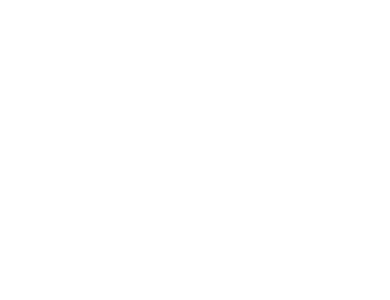
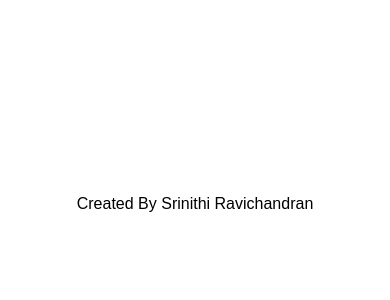
Before and after one commit to srinithi19/react-portfolio, a React (Create React App) app in the folder portfolio/: page / in a window 390 px wide. Shown: the top 300 px of the page. Built offline with nearby package versions, Linux system fonts and the light colour scheme.

Commit message:
implement footer

```diff
--- a/portfolio/src/App.js
+++ b/portfolio/src/App.js
@@ -5,7 +5,7 @@
 //import Skills from './components/Skills/Skills'
 // import ScrollToTop from './components/ScrollToTop/ScrollToTop'
 // import Contact from './components/Contact/Contact'
-// import Footer from './components/Footer/Footer'
+import Footer from './components/Footer/Footer'
 import './App.css'
 
 const App = () => {
@@ -21,8 +21,8 @@
         <Contact /> */}
       </main>
 
-      {/* <ScrollToTop />
-      <Footer /> */}
+      {/* <ScrollToTop />*/}
+      <Footer />
     </div>
   )
 }
--- /dev/null
+++ b/portfolio/src/components/Footer/Footer.css
@@ -0,0 +1,14 @@
+.footer {
+    padding: 3em 0;
+    margin-top: 4em;
+    text-align: center;
+  }
+
+
+
+  @media (max-width: 600px) {
+    .footer {
+      padding: 2em;
+      margin-top: 3em;
+    }
+  }
--- /dev/null
+++ b/portfolio/src/components/Footer/Footer.js
@@ -0,0 +1,11 @@
+import './Footer.css'
+
+const Footer = () => (
+  <footer className='footer'>
+    <p>
+      Created By Srinithi Ravichandran
+    </p>
+  </footer>
+)
+
+export default Footer
```
